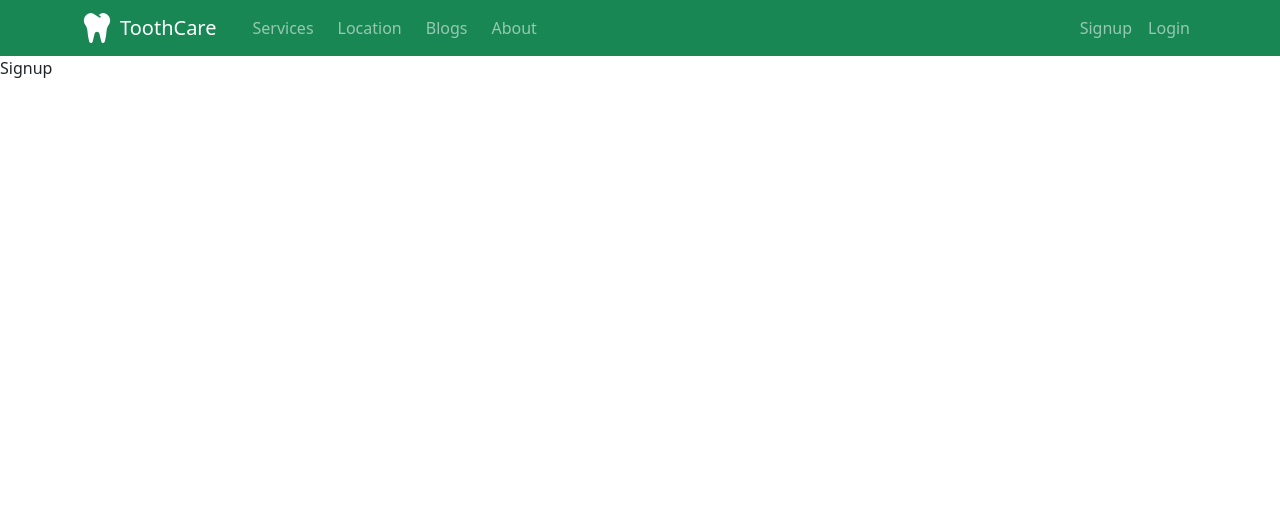
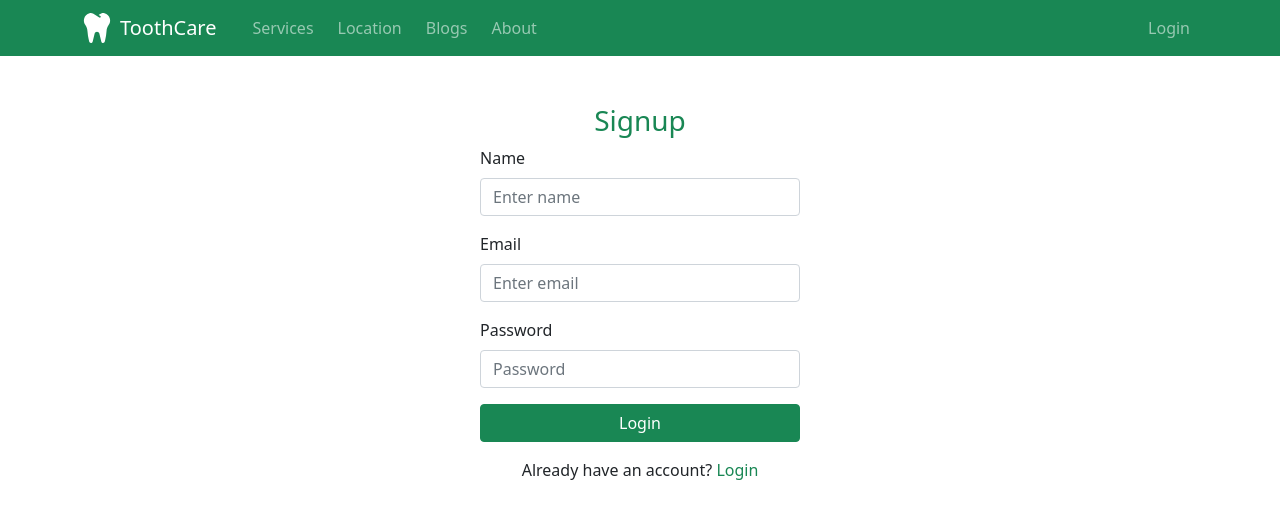
Before and after one commit to ishtiyak98/tooth-care, a React (Create React App) app: page /signup in a window 1280 px wide. Shown: the top 518 px of the page. Built offline with nearby package versions, Linux system fonts and the light colour scheme; no server answers.

Commit message:
firebase signup added

```diff
--- a/package.json
+++ b/package.json
@@ -15,6 +15,7 @@
     "react-icons": "^4.3.1",
     "react-router-dom": "^6.3.0",
     "react-scripts": "5.0.1",
+    "sweetalert2": "^11.4.8",
     "web-vitals": "^2.1.4"
   },
   "scripts": {
--- a/src/components/Header/Header.js
+++ b/src/components/Header/Header.js
@@ -1,9 +1,24 @@
+import { signOut } from 'firebase/auth';
 import React from 'react';
-import { Container, Nav, Navbar } from 'react-bootstrap';
+import { Button, Container, Nav, Navbar } from 'react-bootstrap';
+import { useAuthState } from 'react-firebase-hooks/auth';
 import { FaTooth } from 'react-icons/fa';
 import { Link } from 'react-router-dom';
+import Swal from 'sweetalert2';
+import auth from '../../firebase.init';
 
 const Header = () => {
+    const [user] = useAuthState(auth);
+
+    const handleSignOut = ()=>{
+        Swal.fire({
+            title: "Logged Out!",
+            text: "Successfully logged Out",
+            icon: "success",
+          });
+        signOut(auth);
+    }
+
     return (
         <>
             <Navbar collapseOnSelect expand="lg" bg="success" variant="dark">
@@ -18,8 +33,10 @@ const Header = () => {
                         <Nav.Link className='mx-1' as={Link} to={"/about"}>About</Nav.Link>
                     </Nav>
                     <Nav>
-                        <Nav.Link as={Link} to={"/signup"}>Signup</Nav.Link>
-                        <Nav.Link as={Link} to={"/Login"}>Login</Nav.Link>
+                        {
+                            user ? <Nav.Link className='btn btn-success' as={Button} onClick={handleSignOut}>Logout</Nav.Link>  : <Nav.Link as={Link} to={"/Login"}>Login</Nav.Link>
+                        }
+
                     </Nav>
                 </Navbar.Collapse>
                 </Container>
--- a/src/components/Login/Login.js
+++ b/src/components/Login/Login.js
@@ -1,6 +1,7 @@
 import React from "react";
 import { Button, Form } from "react-bootstrap";
 import { FaTooth } from "react-icons/fa";
+import { Link } from "react-router-dom";
 import "./Login.css";
 
 const Login = () => {
@@ -22,10 +23,16 @@ const Login = () => {
             <Form.Label>Password</Form.Label>
             <Form.Control type="password" placeholder="Password" />
           </Form.Group>
-          <Button className="w-100" variant="primary" type="submit">
+          <Button className="w-100" variant="success" type="submit">
             Login
           </Button>
         </Form>
+        <p className="my-3 text-center">
+          Don't have an account?{" "}
+          <Link className="text-success text-decoration-none" to={"/signup"}>
+            Signup
+          </Link>
+        </p>
       </div>
     </div>
   );
--- a/src/components/Signup/Signup.js
+++ b/src/components/Signup/Signup.js
@@ -1,11 +1,86 @@
-import React from 'react';
+import React, { useState } from "react";
+import { Button, Form } from "react-bootstrap";
+import { useCreateUserWithEmailAndPassword } from "react-firebase-hooks/auth";
+import { Link, useNavigate } from "react-router-dom";
+import Swal from "sweetalert2";
+import auth from "../../firebase.init";
 
 const Signup = () => {
-    return (
-        <div>
-            Signup
-        </div>
-    );
+  const [createUserWithEmailAndPassword, user, loading, error] = useCreateUserWithEmailAndPassword(auth);
+
+  const [userInfo, setUserInfo] = useState({
+    name: "",
+    email: "",
+    password: "",
+  });
+
+  const navigate = useNavigate();
+
+  const handleEmail = (e) => {
+    const email = e.target.value;
+    setUserInfo({...userInfo, email})
+  };
+
+  const handlePassword = (e) => {
+    const password = e.target.value;
+    setUserInfo({...userInfo, password})
+  };
+
+  const handleSubmit = (e) => {
+    e.preventDefault();
+
+    console.log(userInfo);
+    createUserWithEmailAndPassword(userInfo.email, userInfo.password);
+  };
+
+  if (user) {
+    Swal.fire({
+        title: "Account created!",
+        text: "You can login now",
+        icon: "success",
+      });
+      navigate('/login');
+  }
+
+
+  return (
+    <div className="d-flex justify-content-center mt-5">
+      <div className="w-25">
+        <h3 className="text-success text-center">Signup</h3>
+        <Form onSubmit={handleSubmit}>
+          <Form.Group className="mb-3" controlId="formBasicName">
+            <Form.Label>Name</Form.Label>
+            <Form.Control type="text" placeholder="Enter name" required />
+          </Form.Group>
+
+          <Form.Group className="mb-3" controlId="formBasicEmail">
+            <Form.Label>Email</Form.Label>
+            <Form.Control
+              type="email"
+              placeholder="Enter email"
+              required
+              onChange={handleEmail}
+            />
+          </Form.Group>
+
+          <Form.Group className="mb-3" controlId="formBasicPassword">
+            <Form.Label>Password</Form.Label>
+            <Form.Control type="password" placeholder="Password" required onChange={handlePassword}/>
+          </Form.Group>
+
+          <Button className="w-100" variant="success" type="submit">
+            Login
+          </Button>
+        </Form>
+        <p className="my-3 text-center">
+          Already have an account?{" "}
+          <Link className="text-success text-decoration-none" to={"/login"}>
+            Login
+          </Link>
+        </p>
+      </div>
+    </div>
+  );
 };
 
 export default Signup;
```
Also changed, not shown: 1 other file (tests, documents, lock files or other folders).
